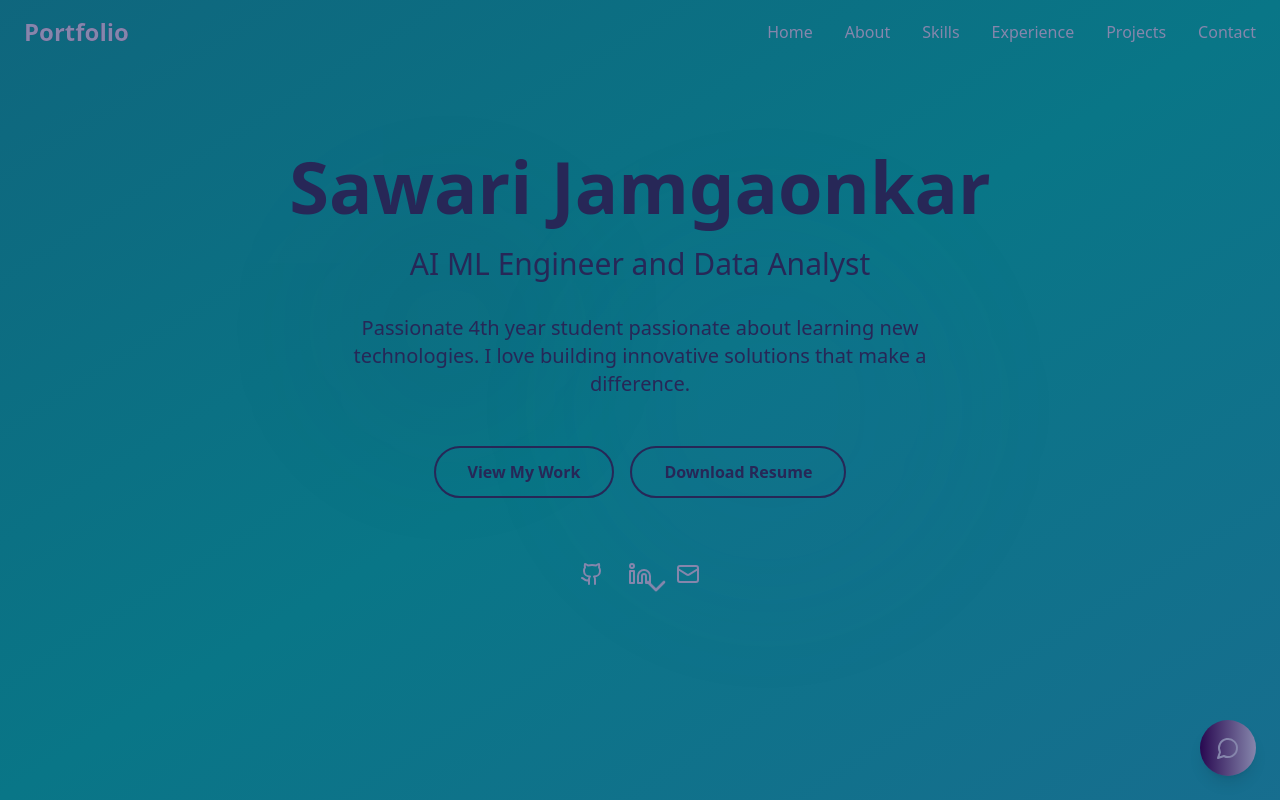
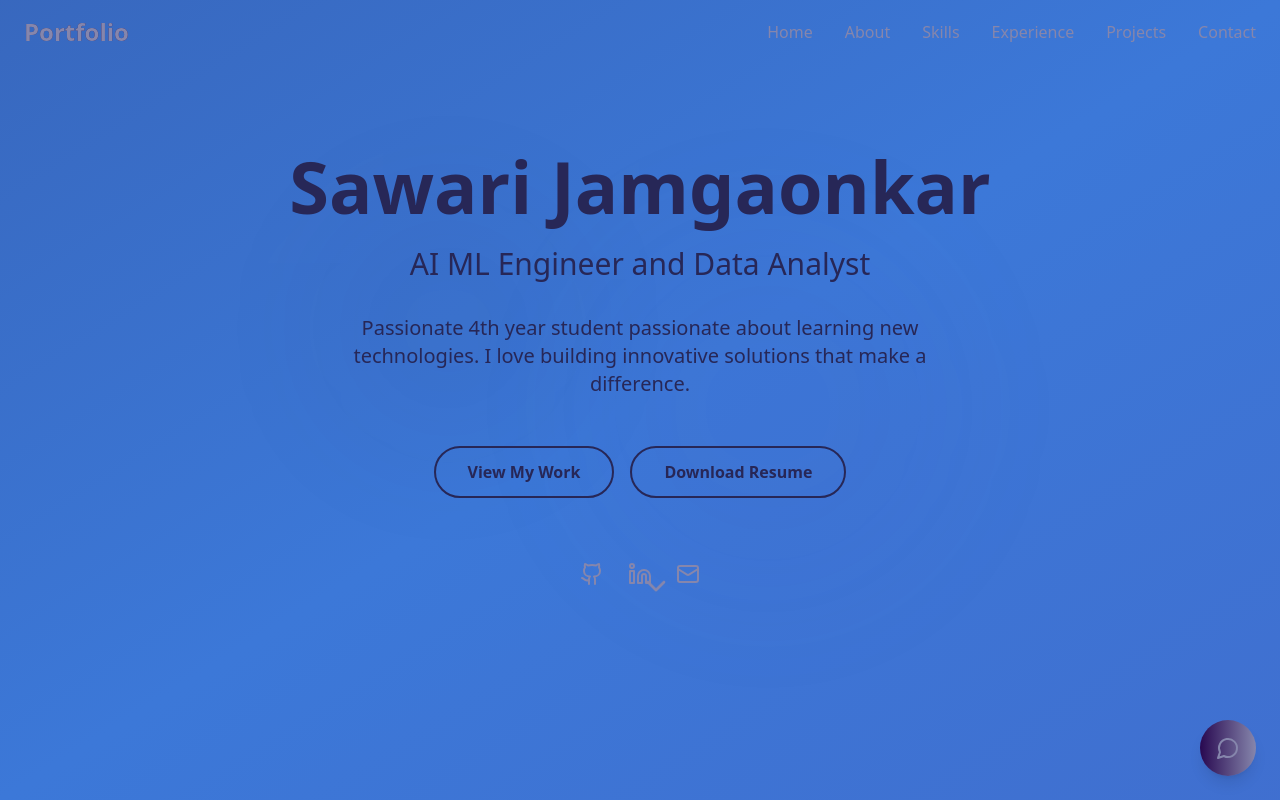
Before and after one commit to Sawarijamgaonkar/My_portfolio, a React (Vite) app: page / in a window 1280 px wide. Shown: the top 800 px of the page. Built offline with nearby package versions, Linux system fonts and the light colour scheme.

Commit message:
Update tailwind.config.js
still trying background

```diff
--- a/tailwind.config.js
+++ b/tailwind.config.js
@@ -9,7 +9,7 @@ export default {
       green: '#0F0E47',
       yellow: '#F6F7BD',
       peach: '#280850ff',
-      lavender: '#097687',
+      lavender: '#3c78d8',
       mint: '#4f4caeff',
       coral: '#FF6F61',
       sky: '#B0E0E6',
```
